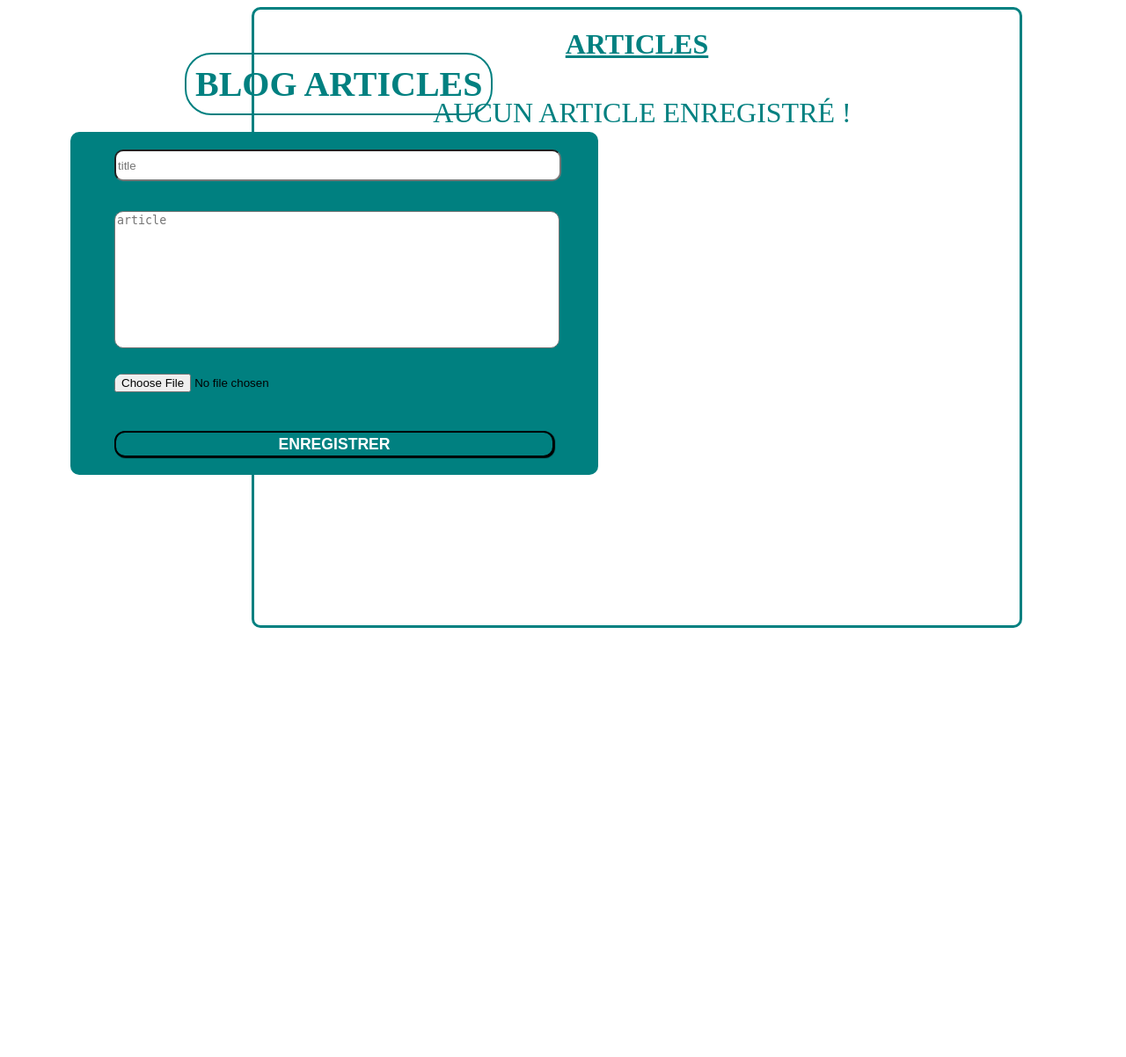
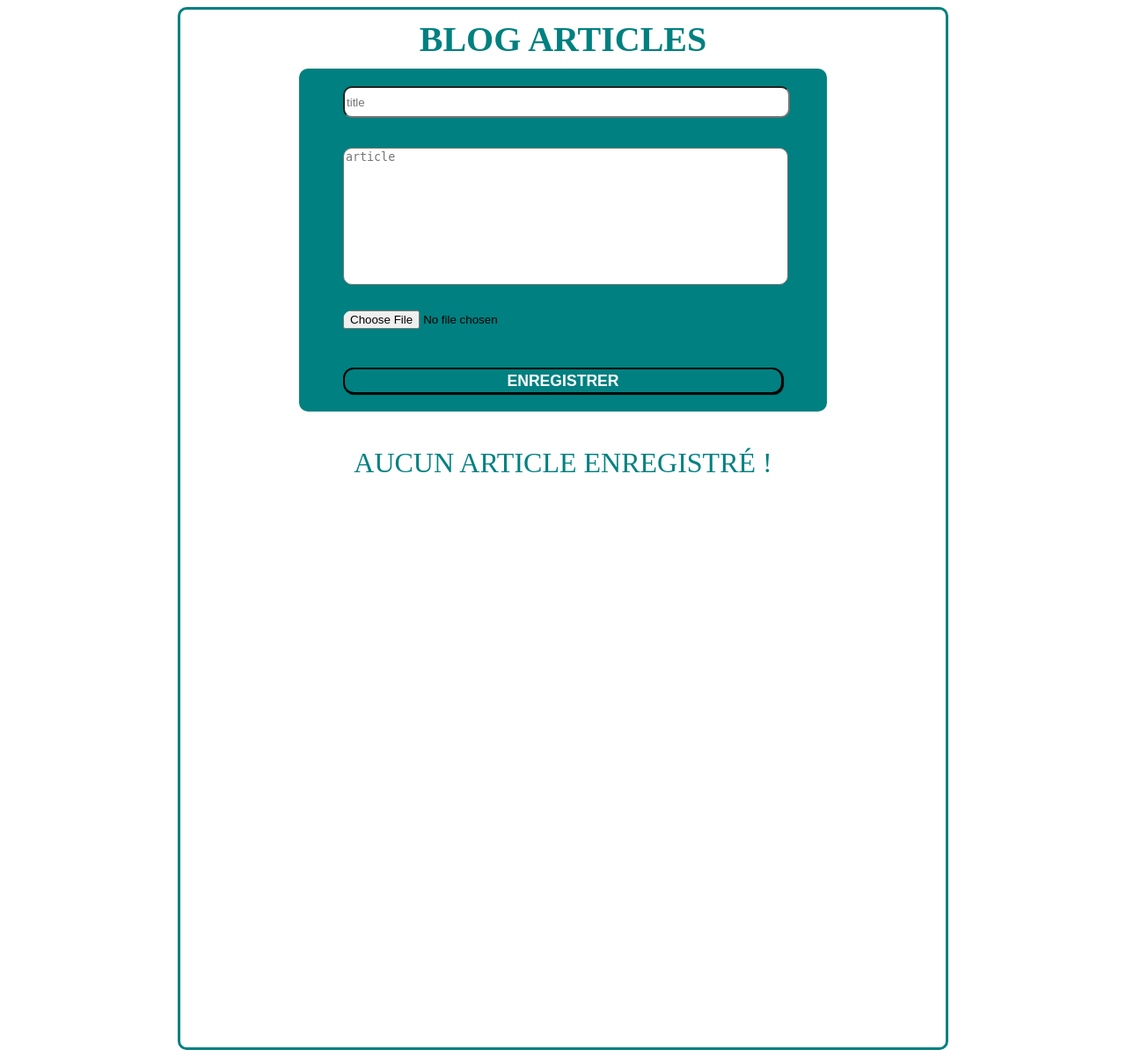
Before and after one commit to mckwunthy/systemBlog, a PHP site: page / in a window 1280 px wide. Shown: the whole page at 88% size. Before the commit the page ends 714 px from the top, so only its background shows below. Run offline with PHP 8.4, Linux system fonts and the light colour scheme.

Commit message:
maj css et fonctionalite

```diff
--- a/index.php
+++ b/index.php
@@ -168,14 +168,11 @@ if (isset($_GET["updatTask"])) {
 <body>
     <div id="app">
         <div class="welcome">BLOG ARTICLES</div>
-        <h1>ARTICLES</h1>
         <div class="todolist">
             <div class="form">
                 <form action="index.php" method="POST" enctype="multipart/form-data">
                     <div class="first-line">
-                        <input type="text" name="title" id="title" placeholder="title"
-                            value="<?php echo isset($fileListToUpdat) && !empty($fileListToUpdat) ? $fileListToUpdat[$resultUpdat]["title"] : null; ?>"
-                            required>
+                        <input type="text" name="title" id="title" placeholder="title" value="<?php echo isset($fileListToUpdat) && !empty($fileListToUpdat) ? $fileListToUpdat[$resultUpdat]["title"] : null; ?>" required>
                     </div>
                     <div class="error error-title">
                         <?php
@@ -183,8 +180,7 @@ if (isset($_GET["updatTask"])) {
                         ?>
                     </div>
                     <div class="second-line">
-                        <textarea name="article" id="article" placeholder="article"
-                            required><?php echo isset($fileListToUpdat) && !empty($fileListToUpdat) ? $fileListToUpdat[$resultUpdat]["article"] : null; ?></textarea>
+                        <textarea name="article" id="article" placeholder="article" required><?php echo isset($fileListToUpdat) && !empty($fileListToUpdat) ? $fileListToUpdat[$resultUpdat]["article"] : null; ?></textarea>
                     </div>
                     <div class="error error-article">
                         <?php
@@ -201,8 +197,7 @@ if (isset($_GET["updatTask"])) {
                         ?>
                     </div>
                     <div class="forth-line">
-                        <input type="hidden" name="idToUpdat"
-                            <?php echo isset($fileListToUpdat) && !empty($fileListToUpdat) ? 'value=' . $resultUpdat : null; ?>>
+                        <input type="hidden" name="idToUpdat" <?php echo isset($fileListToUpdat) && !empty($fileListToUpdat) ? 'value=' . $resultUpdat : null; ?>>
                         <input type="submit" value="enregistrer" id="submit-task" name="submitTaskForm">
                     </div>
                 </form>
--- a/style.css
+++ b/style.css
@@ -2,23 +2,19 @@
 #app {
     width: 850px;
     border: 3px solid teal;
-    margin: 0 110px auto auto;
+    margin: 0 auto;
     padding: 0 10px;
     border-radius: 10px;
-    height: 700px;
+    height: 1180px;
 }
 
 /****form*****/
 div.welcome {
     font-size: 2.5rem;
-    position: absolute;
-    left: 210px;
-    top: 60px;
+    text-align: center;
     color: teal;
     font-weight: bold;
-    border: 2px solid teal;
     padding: 10px;
-    border-radius: 30px;
 }
 
 h1 {
@@ -35,7 +31,6 @@ h1 {
     border-radius: 10px;
     height: 380px;
     padding-top: 10px;
-    position: absolute;
     left: 80px;
     top: 150px;
 }
@@ -103,14 +98,12 @@ form input#submit-task {
 
 /*******display-list***********/
 .list {
-    margin: 10px 0;
+    margin: 10px auto;
     border-radius: 10px;
-    /* width: 100%; */
     width: 800px;
     height: 600px;
     overflow: auto;
     /* border: 2px solid teal; */
-    position: absolute;
     top: 70px;
     right: 150px;
 
@@ -122,7 +115,7 @@ form input#submit-task {
     /* border-left: 1px solid teal; */
     border-radius: 10px;
     /* border-radius: 0 0 0 10px; */
-    margin: 5px auto;
+    margin: 10px auto;
     padding: 5px;
     position: relative;
     height: 120px;
@@ -278,8 +271,8 @@ div.back {
     background-color: teal;
     width: 150px;
     position: absolute;
-    left: 500px;
-    bottom: 100px;
+    right: 450px;
+    bottom: 20px;
     border-radius: 10px;
     cursor: pointer;
 }
```
Also changed, not shown: img/5Nl347vZUftIkx4JfRg8.png (added), img/9dAy3DVY547LT25qG6zX.png (added), img/9tfxB4SzA21zJ3xttlr4.png (added), img/DV7ea5m1S7xyB775b9mp.png (added), img/H7O6kslMNXeg8J6oX273.png (added), img/SM728UD234U3KP6x7L49.png (added), img/hM1vgSTkH9CYQ3p17eG9.png (added), img/oykL8I6MdrRXWEqB65V5.png (added), img/ptp5mj5h6hNi41JSFRW7.png (added), img/qf9t7c5Mb38U2Tkd6KDc.png (added). Lines whose indentation alone changed are shown as unchanged.
